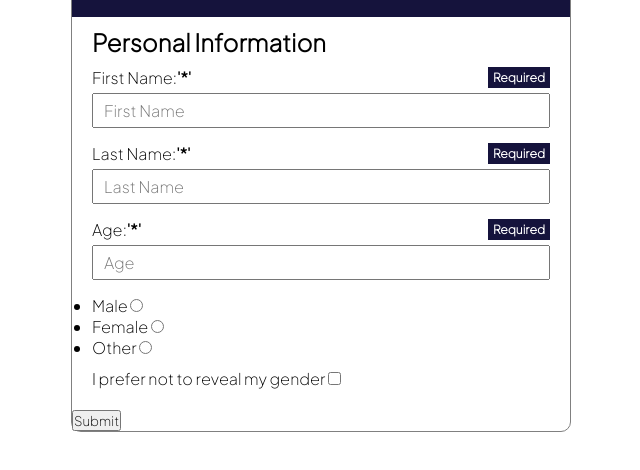
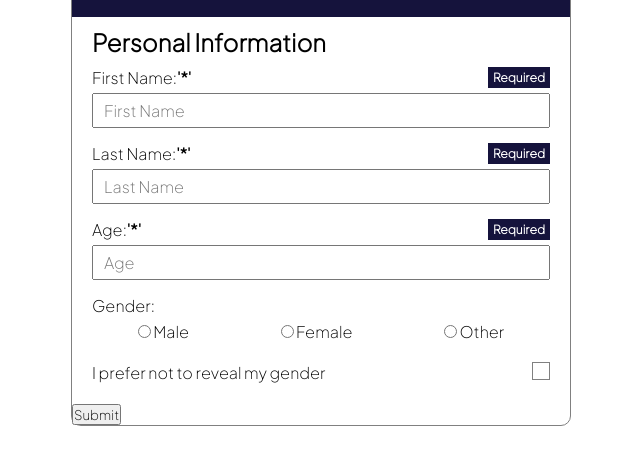
Before and after one commit to Mahdi-20Hs/Registration_Form, a plain HTML site: page index.html in a window 1280 px wide. Shown: the part 130-600 px from the top of the page, without its empty margins (319-959 px from the left). Drawn offline with Linux system fonts and the light colour scheme.

Commit message:
styled gender and noGender

```diff
--- a/index.html
+++ b/index.html
@@ -38,21 +38,21 @@
       </div>
 
       <div class="gender">
+        <div>Gender:</div>
         <ul>
-
           <li>
+            <input type="radio" name="gender" id="male" value="male">
             <label for="male">Male</label>
-            <input type="radio" name="gender" id="male" value="male">
           </li>
 
           <li>
+            <input type="radio" name="gender" id="female" value="female">
             <label for="female">Female</label>
-            <input type="radio" name="gender" id="female" value="female">
           </li>
 
           <li>
+            <input type="radio" name="gender" id="other" value="other">
             <label for="other">Other</label>
-            <input type="radio" name="gender" id="other" value="other">
           </li>
 
         </ul>
--- a/styles.css
+++ b/styles.css
@@ -79,3 +79,36 @@ form{
 .input input:invalid:not(:placeholder-shown):not(:focus) + span::before{
   content: url(./assets/cross-mark-button-svgrepo-com.svg);
 }
+
+.gender ul{
+  list-style: none;
+  display: flex;
+  justify-content: space-around;
+  margin-bottom: 10px;
+}
+
+div:first-child{
+  margin-bottom: 5px;
+}
+
+.noGender{
+  display: flex;
+}
+
+.noGender label{
+  flex-grow: 2;
+}
+
+.noGender input{
+  appearance: none;
+  width: 18px;
+  height: 18px;
+  padding: 2px;
+  border: 1px solid gray;
+  position: relative;
+}
+
+.noGender input:checked{
+  content: url(./assets/checkbox.svg);
+  background-color: #15133C;
+}
```
Also changed, not shown: assets/checkbox.svg (added).
